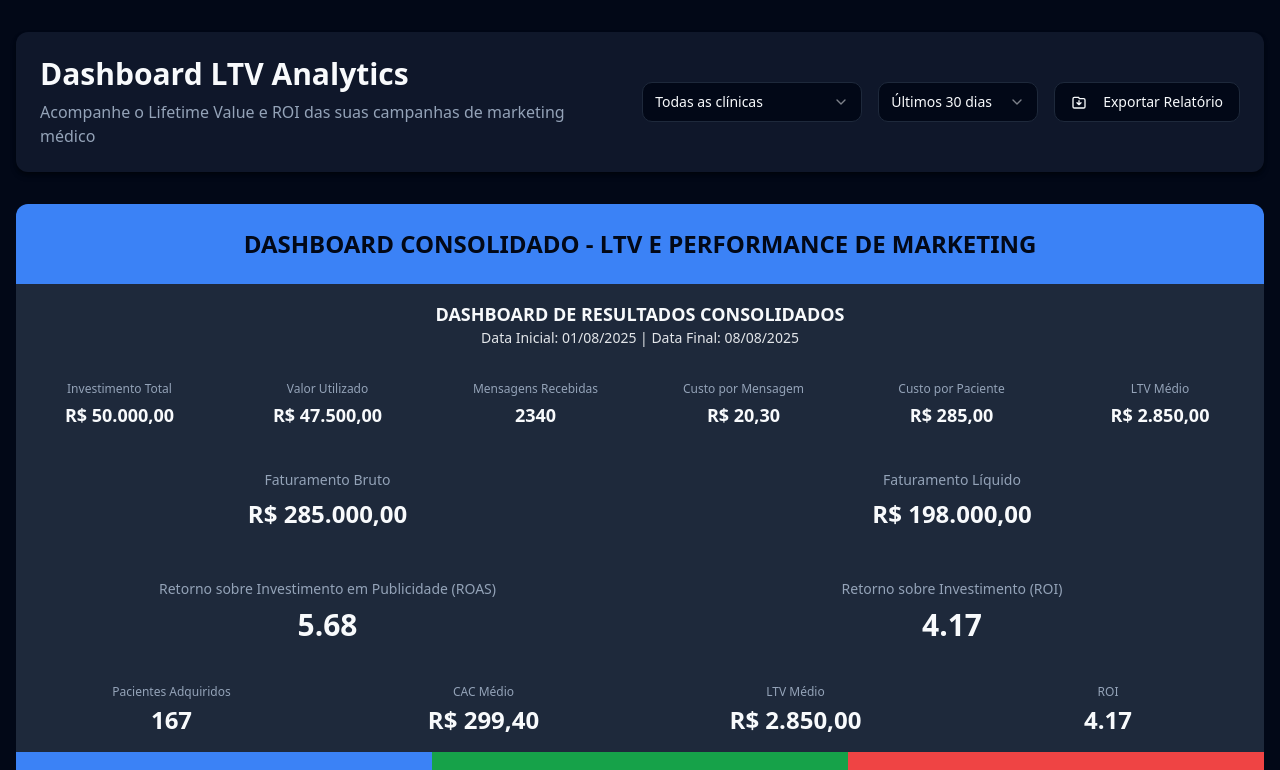
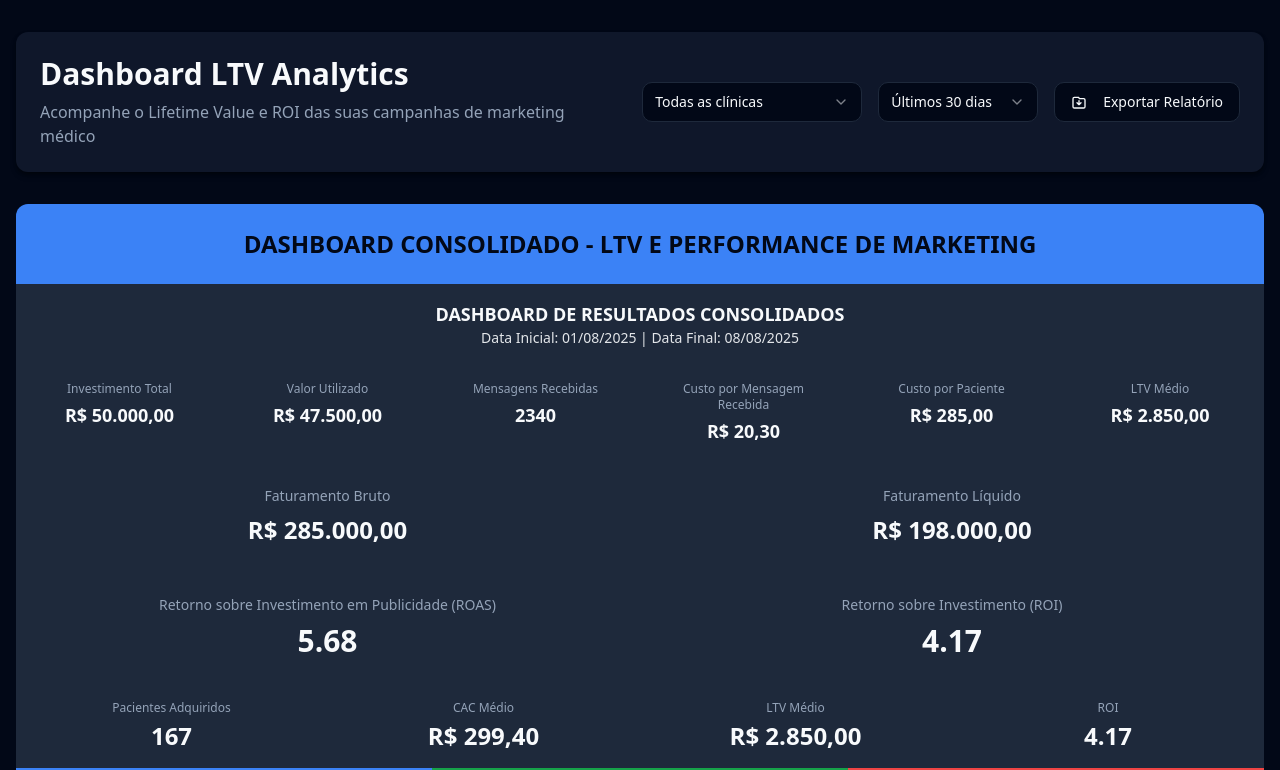
Before and after one commit to humbertofonseeca/clinic-profit-navigator, a React (Vite) app: page / in a window 1280 px wide. Shown: the top 770 px of the page. Built offline with nearby package versions, Linux system fonts and the light colour scheme.

Commit message:
Revertir alterações de dashboard
Revertidas as últimas alterações no dashboard devido a problemas de renderização.

```diff
--- a/src/components/ConsolidatedDashboard.tsx
+++ b/src/components/ConsolidatedDashboard.tsx
@@ -98,7 +98,7 @@ export const ConsolidatedDashboard = ({ selectedPeriod, selectedClinic }: Consol
             <div className="text-lg font-bold">{formatNumber(dashboardData.mensagensRecebidas)}</div>
           </div>
           <div className="p-4 text-center border-r border-border">
-            <div className="text-xs mb-1 text-muted-foreground">Custo por Mensagem</div>
+            <div className="text-xs mb-1 text-muted-foreground">Custo por Mensagem Recebida</div>
             <div className="text-lg font-bold">{formatCurrency(dashboardData.custoPorMensagem)}</div>
           </div>
           <div className="p-4 text-center border-r border-border">
```
